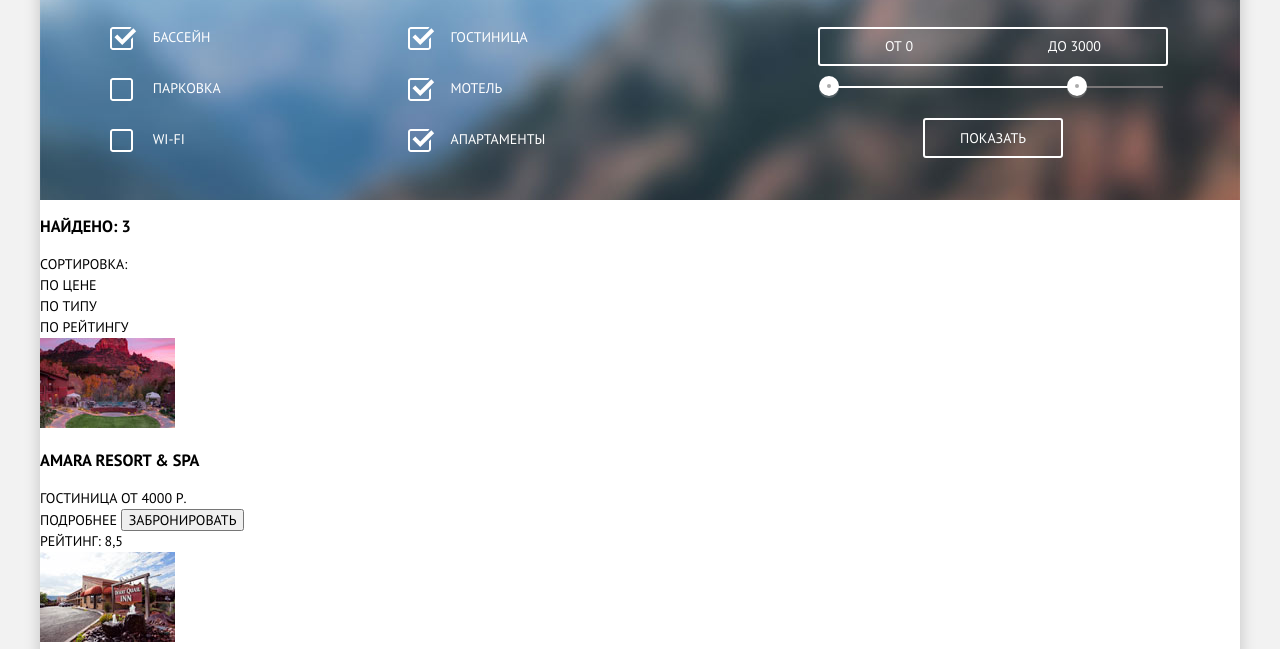
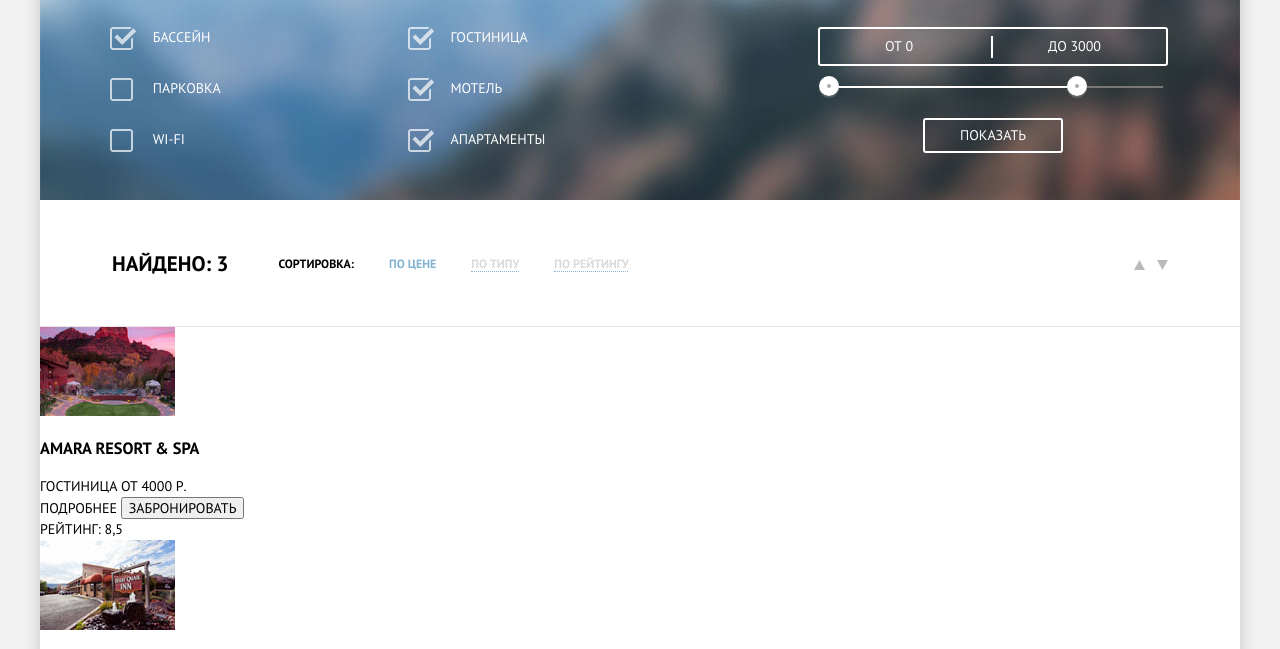
Before and after one commit to MysikM/Sedona, a plain HTML site: page hotels.html in a window 1280 px wide. Shown: the part 116-765 px from the top of the page. Drawn offline with Linux system fonts and the light colour scheme.

Commit message:
Hotels search result section

```diff
--- a/css/style.css
+++ b/css/style.css
@@ -503,6 +503,7 @@ a{
   padding-left: 37px;
   position: relative;
   margin-bottom: 30px;
+  cursor: pointer;
 }
 .form .section__form label:last-child{
   margin-bottom: 50px;
@@ -513,6 +514,7 @@ a{
   -ms-appearance: none;
 }
 .section__form .check__box{
+   opacity: 0.7;
    position: absolute;
    width: 27px;
    height: 23px;
@@ -523,6 +525,11 @@ a{
 }
 .form .section__form .checkbox:checked + .check__box{
   background-image: url("../img/checkbox-on.svg");
+  opacity: 0.7;
+}
+.section__form label:hover > .check__box,
+.form .section__form .checkbox:checked:hover + .check__box{
+  opacity: 1;
 }
 .form .section__form3 .value{
   display: flex;
@@ -538,6 +545,16 @@ a{
   padding-bottom: 7px;
   padding-left: 65px;
   padding-right: 65px;
+  position: relative;
+}
+.section__form3 .value::after{
+  content: "";
+  position: absolute;
+  height: 22px;
+  width: 2px;
+  background-color: white;
+  right: 50%;
+
 }
 .form .section__form3 .line{
   position: relative;
@@ -557,6 +574,7 @@ a{
   background-image: url(../img/filter-button.svg);
   background-repeat: no-repeat;
   top: -10px;
+  cursor: pointer;
 }
 
 .form .section__form3 .line::before{
@@ -566,7 +584,7 @@ a{
   right: 74px;
 }
 .form .section__form3 .line::before:hover,
-.form .section__form3 .line::after:hover{
+.form .section__form3 .line:hover::after{
   background-image: url(../img/filter-button-hover.svg);
 }
 .form .section__form3 .button{
@@ -574,12 +592,100 @@ a{
   color: white;
   text-transform: uppercase;
   font-size: 14px;
-  line-height: 26px;
+  line-height: 21px;
   padding: 5px 35px;
   background-color: transparent;
   margin: 0 auto;
   margin-top: 50px;
   border-radius: 3px;
+  cursor: pointer;
+}
+.form .section__form3 .button:hover{
+  color: black;
+  background-color: white;
+}
+.search__result .line{
+  position: relative;
+}
+.search__result .line::after{
+  content: "";
+  position: absolute;
+  width: 100%;
+  height: 1px;
+  background-color: #e5e5e5;
+  /* bottom: 0; */
+}
+.search__result .head{
+  width: 1056px;
+  margin: 0 auto;
+  display: flex;
+  -webkit-flex-direction: row;
+  -ms-flex-direction: row;
+  flex-direction: row;
+  justify-content: flex-start;
+  margin-top: 30px;
+  margin-bottom: 28px;
+  position: relative;
+}
+.search__result .result{
+  margin-right: 50px;
+  font-size: 21px;
+  line-height: 26px;
+  font-weight: bold;
+}
+.search__result .sort{
+  display: flex;
+  -webkit-flex-direction: row;
+  -ms-flex-direction: row;
+  flex-direction: row;
+  align-items: center;
+  font-size: 12px;
+  line-height: 18px;
+}
+.search__result .sort .list{
+  margin-right: 35px;
+  color: black;
+  font-weight: 700;
+}
+.search__result .sort .link{
+  color: #dadada;
+  border-bottom: 1px dotted #81b3d2;
+}
+
+.search__result .sort .active{
+  color: #81b3d2;
+  border-color: transparent;
+}
+.search__result .sort .link:hover,
+.search__result .sort .link:focus{
+  color: #81b3d2;
+}
+.search__result .sort .link:active{
+  border-color: transparent;
+  color: black;
+}
+.search__result .icon{
+  position: absolute;
+  right: 0;
+  top: 30px;
+  width: 11px;
+  height: 10px;
+  opacity: 0.3;
+  cursor: pointer;
+}
+.search__result .icon.icon_down{
+  background-image: url(../img/icon-down-dir.svg);
+}
+
+.search__result .icon.icon_up{
+  background-image: url(../img/icon-up-dir.svg);
+  right: 23px;
+}
+.search__result .icon.icon_down:hover,
+.search__result .icon.icon_down:focus,
+.search__result .icon.icon_up:hover,
+.search__result .icon.icon_up:focus{
+  opacity: 1;
 }
 
 .footer.noindex{
--- a/hotels.html
+++ b/hotels.html
@@ -77,16 +77,18 @@
             </section>
 
             <section class="search__result">
+                <div class="line">
                     <div class="head">
                           <h3 class="result">Найдено: 3</h3>
                           <ul class="sort">
                               <li class="list">СОРТИРОВКА:</li>
-                            <li class="list"><a href="#">ПО ЦЕНЕ</a></li>
-                            <li class="list"><a href="#">По типу</a></li>
-                            <li class="list"><a href="#">По Рейтингу</a></li>
+                              <li class="list"><a class="active link" href="#">ПО ЦЕНЕ</a></li>
+                              <li class="list"><a class="link" href="#">По типу</a></li>
+                              <li class="list"><a class="link" href="#">По Рейтингу</a></li>
                           </ul>
                               <span class="icon icon_down"><a href="#"></a></span>
                               <span class="icon icon_up"><a href="#"></a></span>
+                    </div>
                   </div>
                   <div class="img__list">
                         <ul class="list">
```
Also changed, not shown: img/icon-down-dir.svg (added), img/icon-up-dir.svg (added). Lines whose indentation alone changed are shown as unchanged.
